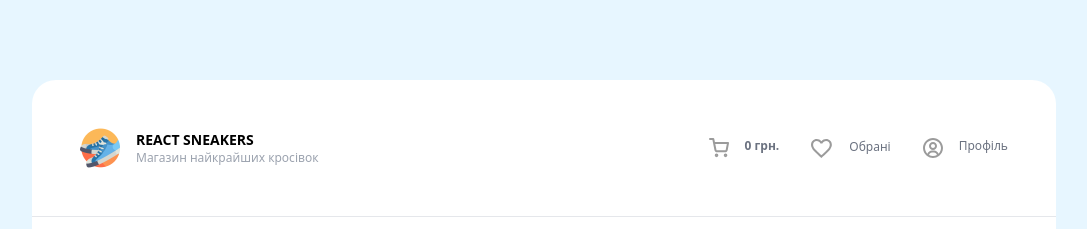
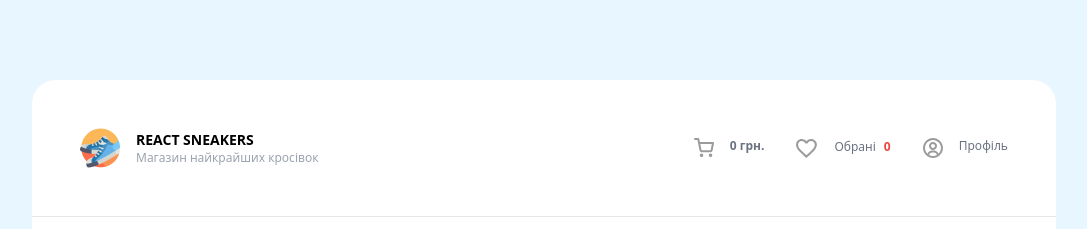
Before and after one commit to Maksym-Siroshtan/react-sneakers, a React (Vite) app: page / in a window 1280 px wide. Shown: the top 229 px of the page, without its empty margins (96-1183 px from the left). Built offline with nearby package versions, Linux system fonts and the light colour scheme; no server answers.

Commit message:
Added indicator of number of favorites.

```diff
--- a/src/App.jsx
+++ b/src/App.jsx
@@ -133,15 +133,19 @@ function App() {
       {isDrawerOpen && (
         <Drawer
           cartItems={cartItems}
+          setCartItems={setCartItems}
           closeDrawer={closeDrawer}
           onRemoveFromCart={onRemoveFromCart}
           totalPrice={totalPrice}
           vatPrice={vatPrice}
-          setCartItems={setCartItems}
         />
       )}
 
-      <Header openDrawer={openDrawer} totalPrice={totalPrice} />
+      <Header
+        openDrawer={openDrawer}
+        favoritesLength={favorites.length}
+        totalPrice={totalPrice}
+      />
 
       <div className="p-12">
         <Routes>
--- a/src/components/Header.jsx
+++ b/src/components/Header.jsx
@@ -1,6 +1,6 @@
 import { Link } from "react-router-dom";
 
-function Header({ openDrawer, totalPrice }) {
+function Header({ openDrawer, favoritesLength, totalPrice }) {
   return (
     <header className="flex items-center justify-between p-12 border-b border-gray-200">
       <Link to={"/"}>
@@ -30,8 +30,8 @@ function Header({ openDrawer, totalPrice }) {
             <Link to={"/favorites"}>
               <template className="flex gap-4 cursor-pointer hover:underline">
                 <img src="/heart.svg" alt="Heart" />
-                <span className="text-xs font-medium  text-gray-500 hover:text-black">
-                  Обрані
+                <span className="flex gap-2 text-xs font-medium  text-gray-500 hover:text-black">
+                  Обрані <b className="text-red-500">{favoritesLength}</b>
                 </span>
               </template>
             </Link>
--- a/src/pages/Favorites.jsx
+++ b/src/pages/Favorites.jsx
@@ -4,12 +4,10 @@ import CardList from "../components/CardList";
 import InfoBlock from "../components/InfoBlock";
 
 function Favorites({ favorites, onClickToFavorite, onClickToAdd }) {
-  const favoritesMapping = favorites.map((favorite) => {
-    return {
-      ...favorite,
-      favorited: true,
-    };
-  });
+  const favoritesMapping = favorites.map((favorite) => ({
+    ...favorite,
+    favorited: true,
+  }));
 
   return (
     <>
```
